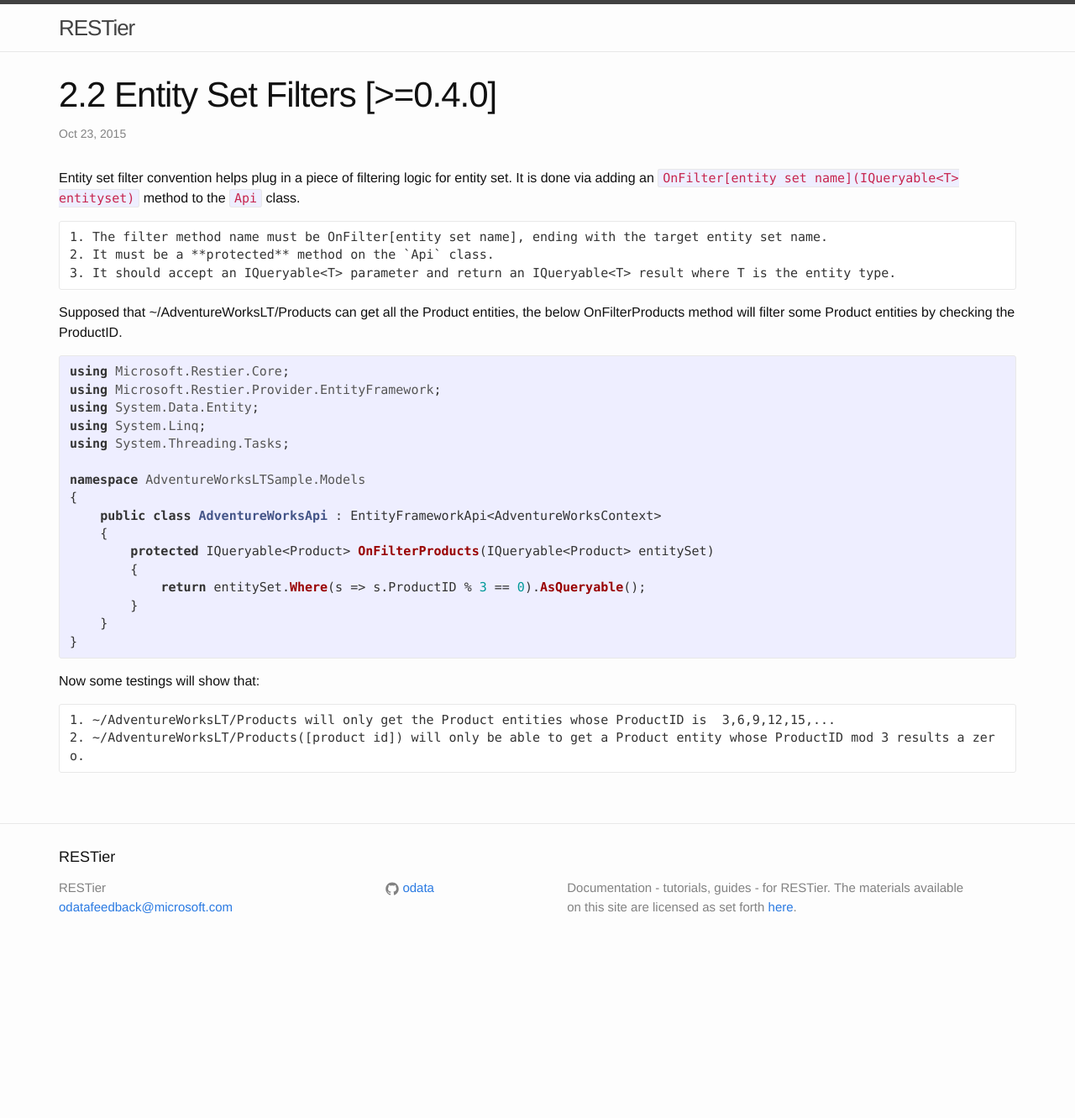
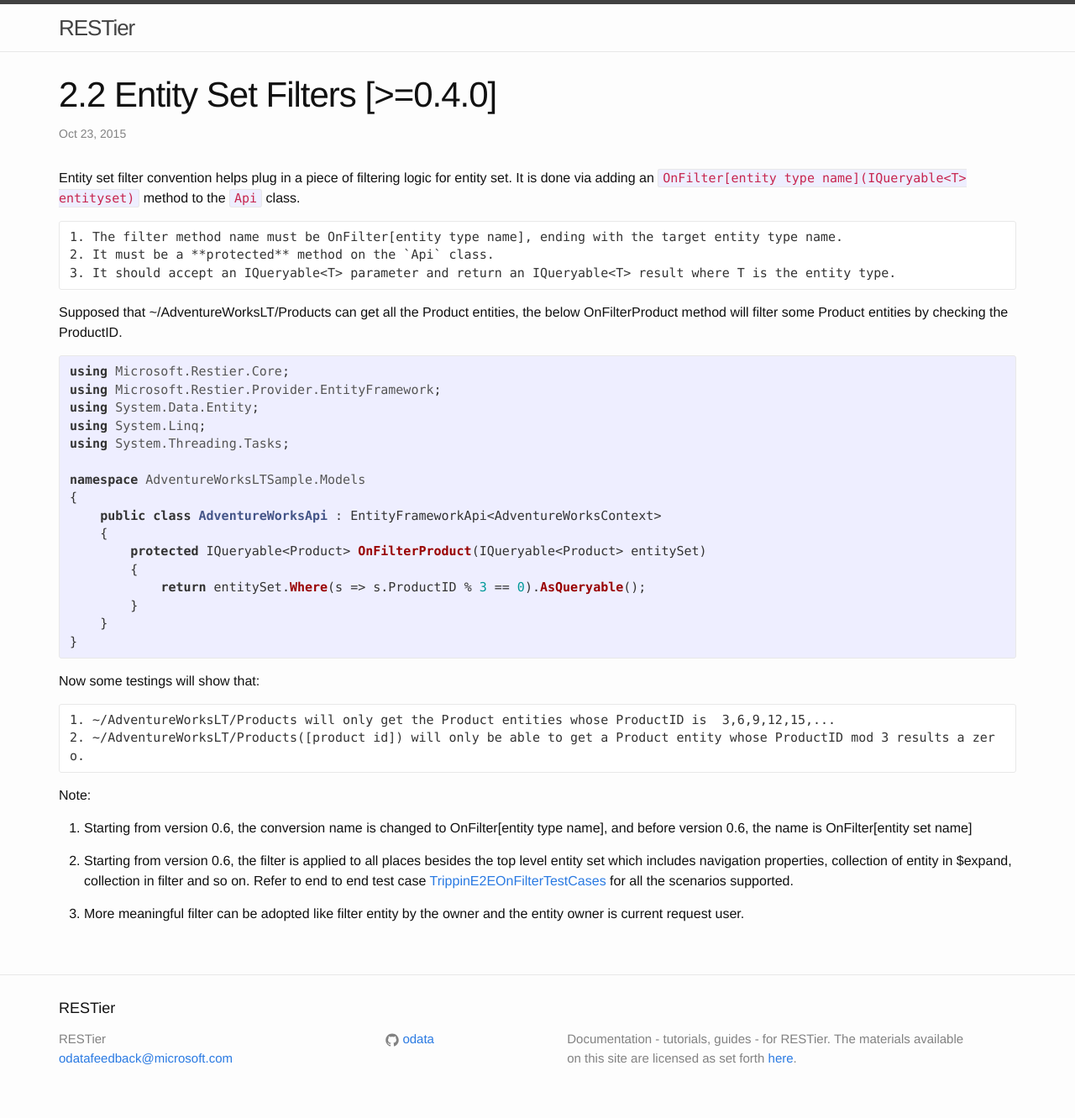
Before and after one commit to OData/RESTier, a Jekyll site: the page built from _posts/2015-10-23-02-02-entity-set-filters-new.md, in a window 1280 px wide. Shown: the whole page at 84% size. Built offline with Jekyll 4.4.1, drawn with Linux system fonts in a browser that asks for light colours; nearby versions of some CDN libraries; comment, search, counter and statistics services are not loaded; before the commit the page ends 1151 px from its top, so only the background shows below that.

Commit message:
Add OnFilter document

```diff
--- a/_posts/2015-10-23-02-02-entity-set-filters-new.md
+++ b/_posts/2015-10-23-02-02-entity-set-filters-new.md
@@ -5,13 +5,13 @@ description: ""
 category: "2. Features"
 ---
 
-Entity set filter convention helps plug in a piece of filtering logic for entity set. It is done via adding an `OnFilter[entity set name](IQueryable<T> entityset)` method to the `Api` class.
+Entity set filter convention helps plug in a piece of filtering logic for entity set. It is done via adding an `OnFilter[entity type name](IQueryable<T> entityset)` method to the `Api` class.
 
-	1. The filter method name must be OnFilter[entity set name], ending with the target entity set name.
+	1. The filter method name must be OnFilter[entity type name], ending with the target entity type name.
 	2. It must be a **protected** method on the `Api` class.
 	3. It should accept an IQueryable<T> parameter and return an IQueryable<T> result where T is the entity type.
 
-Supposed that ~/AdventureWorksLT/Products can get all the Product entities, the below OnFilterProducts method will filter some Product entities by checking the ProductID.
+Supposed that ~/AdventureWorksLT/Products can get all the Product entities, the below OnFilterProduct method will filter some Product entities by checking the ProductID.
 
 {% highlight csharp %}
 using Microsoft.Restier.Core;
@@ -24,7 +24,7 @@ namespace AdventureWorksLTSample.Models
 {
     public class AdventureWorksApi : EntityFrameworkApi<AdventureWorksContext>
     {
-        protected IQueryable<Product> OnFilterProducts(IQueryable<Product> entitySet)
+        protected IQueryable<Product> OnFilterProduct(IQueryable<Product> entitySet)
         {
             return entitySet.Where(s => s.ProductID % 3 == 0).AsQueryable();
         }
@@ -36,3 +36,10 @@ Now some testings will show that:
 
 	1. ~/AdventureWorksLT/Products will only get the Product entities whose ProductID is  3,6,9,12,15,...
 	2. ~/AdventureWorksLT/Products([product id]) will only be able to get a Product entity whose ProductID mod 3 results a zero.
+
+Note:
+1. Starting from version 0.6, the conversion name is changed to OnFilter[entity type name], and before version 0.6, the name is OnFilter[entity set name]
+
+2. Starting from version 0.6, the filter is applied to all places besides the top level entity set which includes navigation properties, collection of entity in $expand, collection in filter and so on. Refer to end to end test case [TrippinE2EOnFilterTestCases](https://github.com/OData/RESTier/blob/master/test/ODataEndToEnd/Microsoft.OData.Service.Sample.Tests/TrippinE2EOnFilterTestCases.cs) for all the scenarios supported.
+
+3. More meaningful filter can be adopted like filter entity by the owner and the entity owner is current request user.
```
